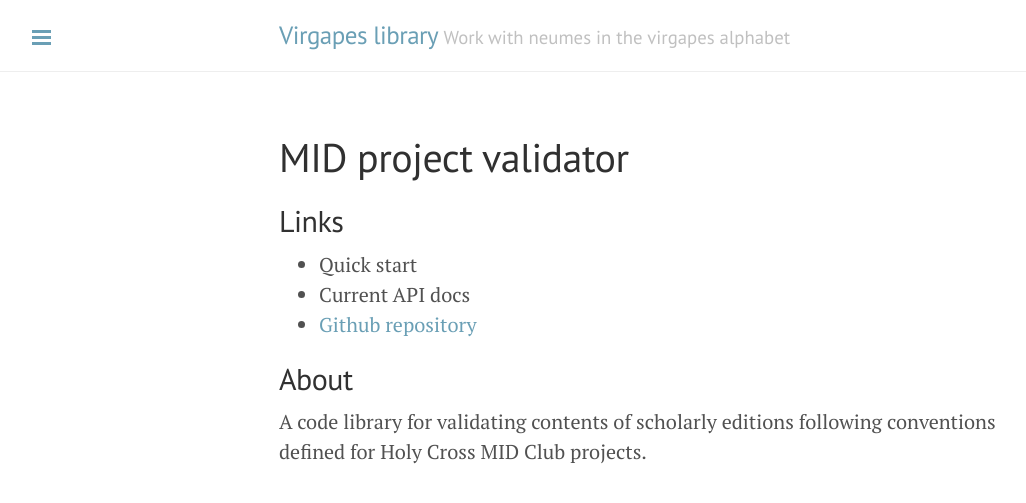
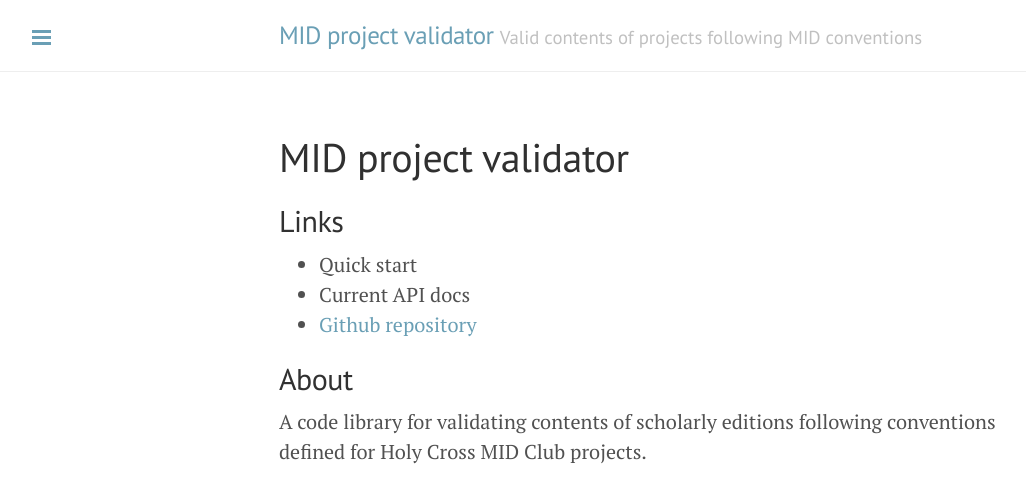
Before and after one commit to HCMID/projectvalidator, a Jekyll site: the page built from docs/index.md, in a window 1280 px wide. Shown: the top 503 px of the page, without its empty margins (1-1027 px from the left). Built offline with Jekyll 4.4.1, drawn with Linux system fonts in a browser that asks for light colours.

Commit message:
Set config for ghpages

```diff
--- a/docs/_config.yml
+++ b/docs/_config.yml
@@ -5,12 +5,12 @@
 permalink:        pretty
 
 # Setup
-title:            Virgapes library
-tagline:          'Work with neumes in the virgapes alphabet'
-description:      'A library for working with chant notated in neumes and encoded in the virgapes alphabet'
+title:            MID project validator
+tagline:          'Valid contents of projects following MID conventions'
+description:      'A cross-platform library for validating structure and contents of digital editing projects'
 
 
-baseurl: '/virgapes/'
+baseurl: '/projectvalidator/'
 
 
 author:
@@ -19,5 +19,5 @@ author:
 
 links:
   - title:  Github repository
-    url:  https://github.com/neelsmith/virgapes
+    url:  https://github.com/HCMID/projectvalidator
     external: true
```
Also changed, not shown: README.md.
